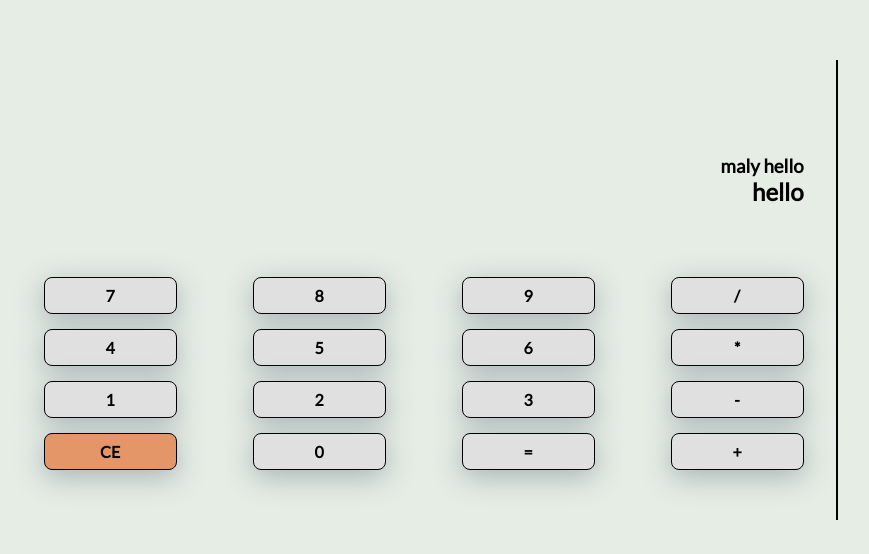
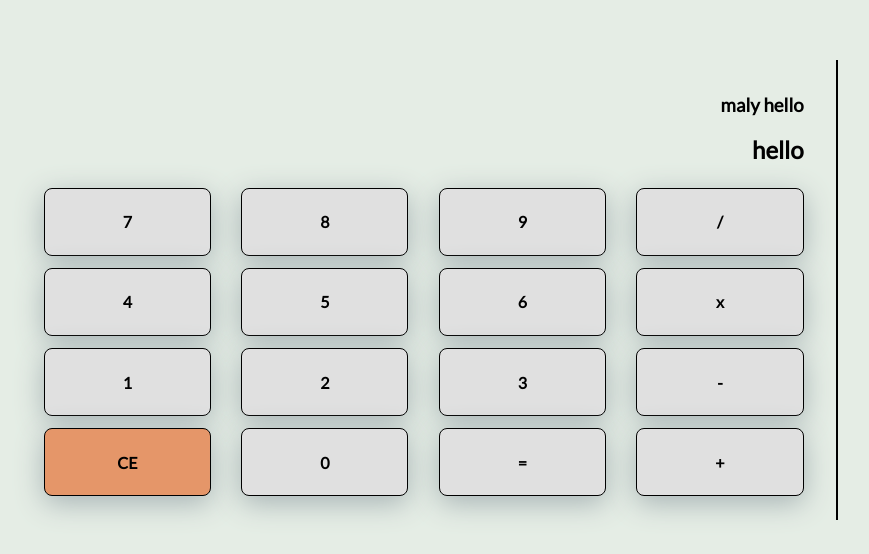
Before and after one commit to BaraDroid/calculator, a plain HTML site: page index.html in a window 1280 px wide. Shown: the part 110-664 px from the top of the page, without its empty margins (41-910 px from the left). Drawn offline with Linux system fonts and the light colour scheme.

Commit message:
display-styling

```diff
--- a/index.html
+++ b/index.html
@@ -14,8 +14,8 @@
     <div class="wrapper">
         <div class="main">
             <div class="display">
-                <h3 class="current_example" id="currentDisplay">maly hello</h3>
-                <h2 class="current_result">hello</h2>
+                <h3 class="current_example current_display" id="currentDisplay">maly hello</h3>
+                <h2 class="current_result current_display">hello</h2>
             </div>
             <div class="number_btns">
                 <div class="one_btn" id="digit7" onclick="writeOperation('7')">7</div>
@@ -25,7 +25,7 @@
                 <div class="one_btn" id="digit4" onclick="writeOperation('4')">4</div>
                 <div class="one_btn" id="digit5" onclick="writeOperation('5')">5</div>
                 <div class="one_btn" id="digit6" onclick="writeOperation('6')">6</div>
-                <div class="one_btn" onclick="writeOperation('*')">*</div>
+                <div class="one_btn" onclick="writeOperation('x')">x</div>
                 <div class="one_btn" id="digit1" onclick="writeOperation('1')">1</div>
                 <div class="one_btn" id="digit2" onclick="writeOperation('2')">2</div>
                 <div class="one_btn" id="digit3" onclick="writeOperation('3')">3</div>
--- a/script.js
+++ b/script.js
@@ -1,13 +1,14 @@
-const digit0 = document.getElementById("digit0");
-const digit1 = document.getElementById("digit1");
-const digit2 = document.getElementById("digit2");
-const digit3 = document.getElementById("digit3");
-const digit4 = document.getElementById("digit4");
-const digit5 = document.getElementById("digit5");
-const digit6 = document.getElementById("digit6");
-const digit7 = document.getElementById("digit7");
-const digit8 = document.getElementById("digit8");
-const digit9 = document.getElementById("digit9");
+// const digit0 = document.getElementById("digit0");
+// const digit1 = document.getElementById("digit1");
+// const digit2 = document.getElementById("digit2");
+// const digit3 = document.getElementById("digit3");
+// const digit4 = document.getElementById("digit4");
+// const digit5 = document.getElementById("digit5");
+// const digit6 = document.getElementById("digit6");
+// const digit7 = document.getElementById("digit7");
+// const digit8 = document.getElementById("digit8");
+// const digit9 = document.getElementById("digit9");
+//to nejak vubec nepotrebuju
 
 let currentDisplay = document.getElementById("currentDisplay")
 
@@ -22,6 +23,20 @@ function clearEntry() {
 function processMathOperation() {
     let mathOperation = currentDisplay.innerHTML;
     console.log(typeof mathOperation);
-    mathOperation = parseInt(mathOperation); //to nic nedela
+    mathOperation = +mathOperation;
     console.log(typeof mathOperation);
 }
+
+//ted to musim u +-*/ rozdelit, tecka nerozdeluje, a udelat z toho cislo zvlast
+//pridat variable operator, ktery bude na +-atd. takze dve funkce, jedna pro psani
+//cisel a jedna pro operator
+//  switch (operator) {
+//         case '+': result = num1 + num2; break;
+//         case '-': result = num1 - num2; break;
+//         case '*': result = num1 * num2; break;
+//         case '/':
+//protoze je moznost mit vic cisel, nez 2, zwischenspeicher im Array
+//numbers[num1, num2] , zvlast je ulozit jako numbers(index)
+//ne, to bude lepsi to speichern jako operation["num1", "+", num2, "-", "etc"]
+//if not operator, parseInt, if operator, pridej znaminko
+//oder ich mache jestli se to da vynasobit jednickou a vyjde cislo nebo NaN
--- a/style.css
+++ b/style.css
@@ -49,6 +49,7 @@ body {
   display: flex;
   flex-direction: column;
   justify-content: space-evenly;
+  gap: 24px;
   padding: 24px;
 }
 
@@ -63,8 +64,20 @@ body {
   align-items: flex-end;
 }
 
+.current_example {
+    min-height: 2rem;
+}
+
+.current_result {
+    min-height: 3rem;
+}
+
+.current_display {
+    display: grid;
+    place-items: flex-end;
+}
+
 .one_btn {
-  padding: 8px;
   font-weight: bold;
   border: 1px solid black;
   border-radius: 8px;
@@ -94,5 +107,7 @@ body {
   grid-template-columns: 1fr 1fr 1fr 1fr;
   grid-template-rows: 1fr 1fr 1fr 1fr;
   place-items: center;
-  gap: 10%;
+  gap: 4%;
+  height: 100%;
+  width: 100%;
 }
```
